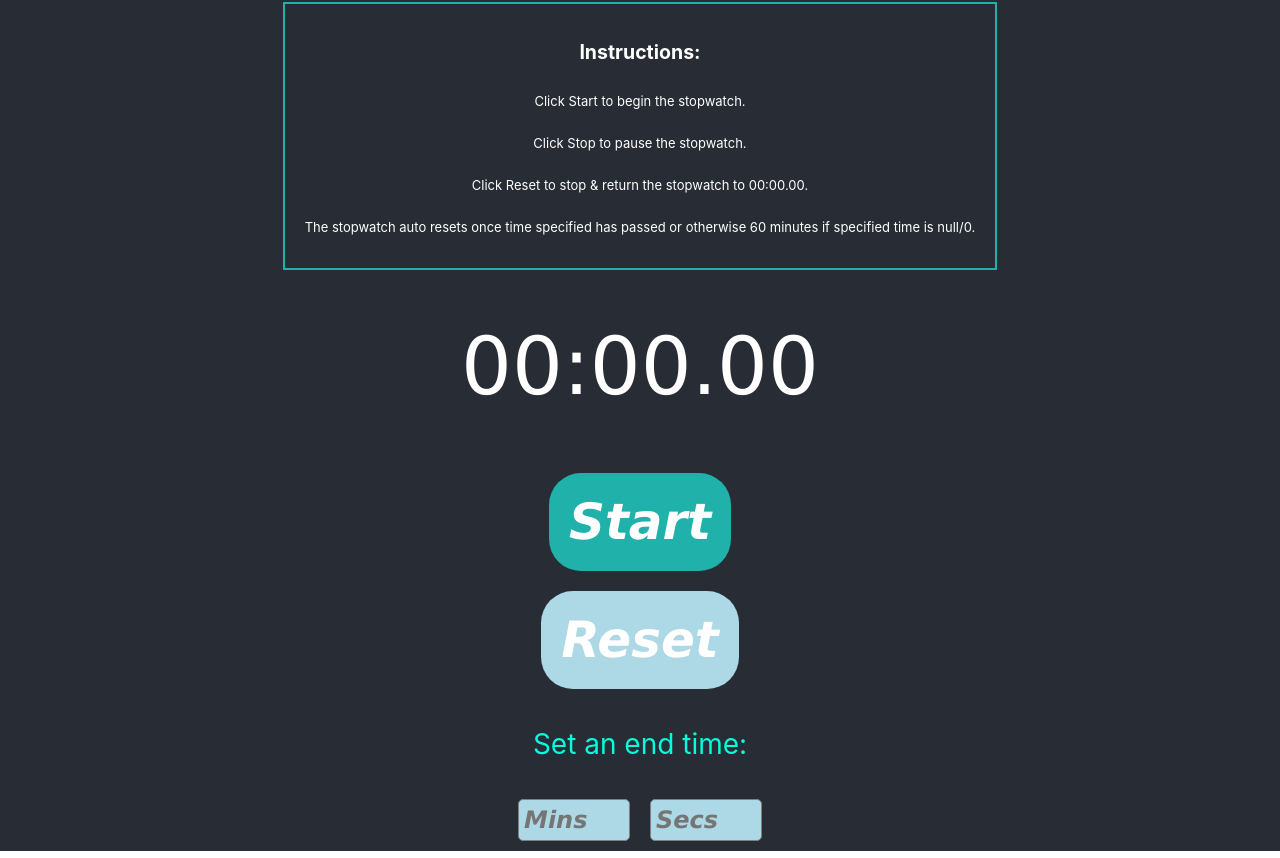
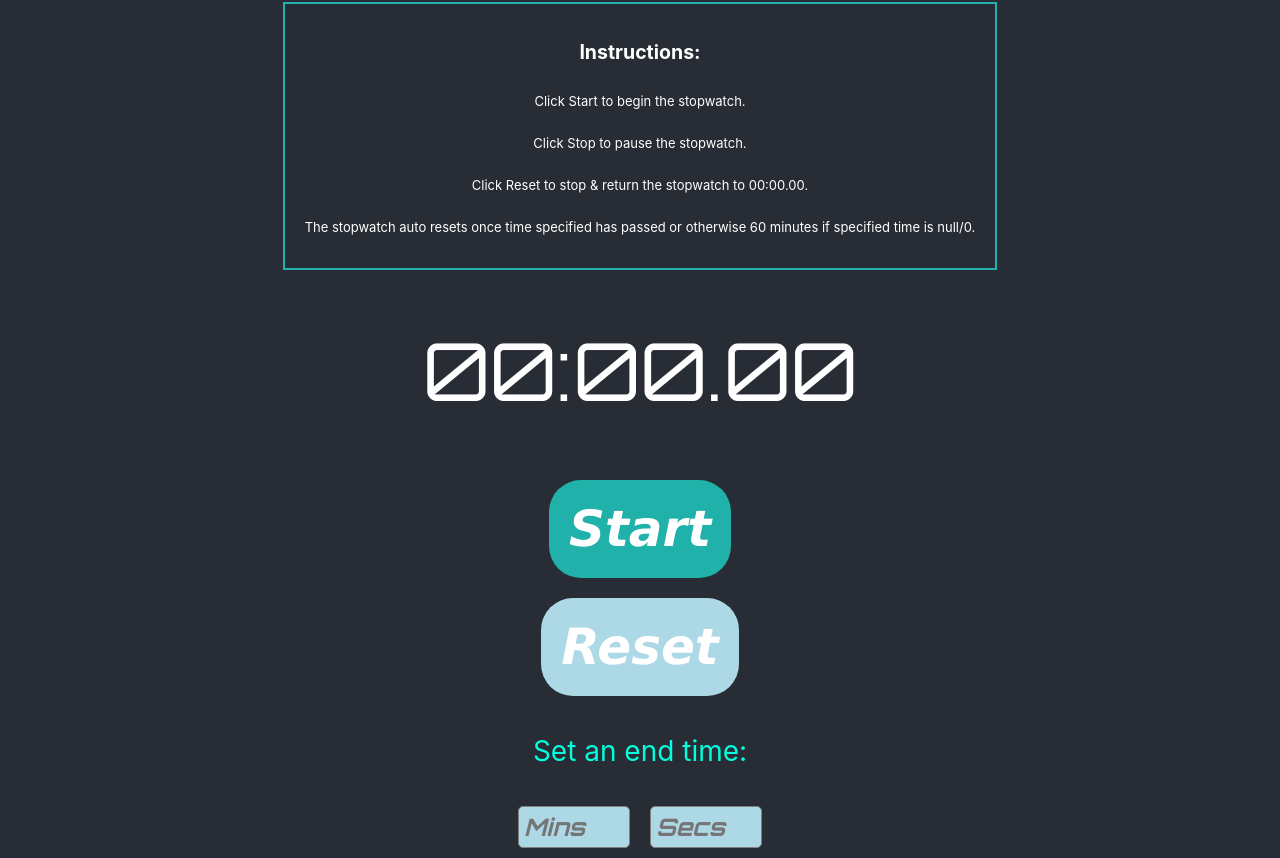
Before and after one commit to GravByte/React_SimpleStopWatch, a React (Create React App) app in the folder simplestopwatch/: page / in a window 1280 px wide. Shown: the part 141-999 px from the top of the page. Built offline with nearby package versions, Linux system fonts and the light colour scheme.

Commit message:
Added google font Orbitron to timer

```diff
--- a/simplestopwatch/public/index.html
+++ b/simplestopwatch/public/index.html
@@ -24,6 +24,10 @@
       work correctly both with client-side routing and a non-root public URL.
       Learn how to configure a non-root public URL by running `npm run build`.
     -->
+    <link rel="preconnect" href="https://fonts.googleapis.com">
+    <link rel="preconnect" href="https://fonts.gstatic.com" crossorigin>
+    <link href="https://fonts.googleapis.com/css2?family=Orbitron:wght@400..900&display=swap" rel="stylesheet">
+
     <title>Stop Watch App</title>
   </head>
   <body>
--- a/simplestopwatch/src/App.css
+++ b/simplestopwatch/src/App.css
@@ -50,7 +50,7 @@
   height: 30px;
   margin: 10px;
   padding: 5px;
-  font-family: Verdana, Geneva, Tahoma, sans-serif;
+  font-family: "Orbitron", sans-serif;
   font-weight: bold;
   font-style: oblique;
   font-size: 24px;
@@ -61,7 +61,10 @@
 }
 
 .timer {
-  font-family: Verdana, Geneva, Tahoma, sans-serif;
+  font-family: "Orbitron", sans-serif;
+  font-style: normal;
+  font-optical-sizing: auto;
+  font-weight: 100;
   font-size: 80px;
   color: white;
   padding: 50px;
```
